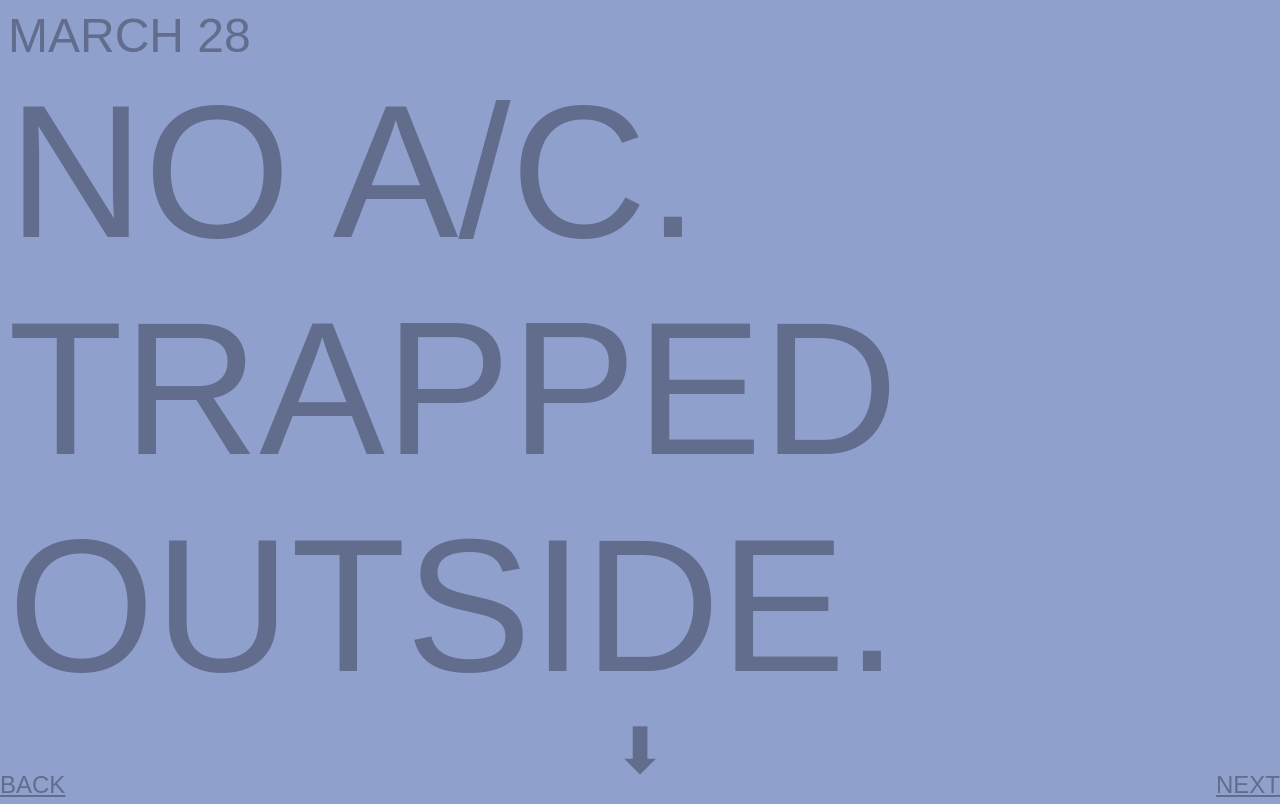
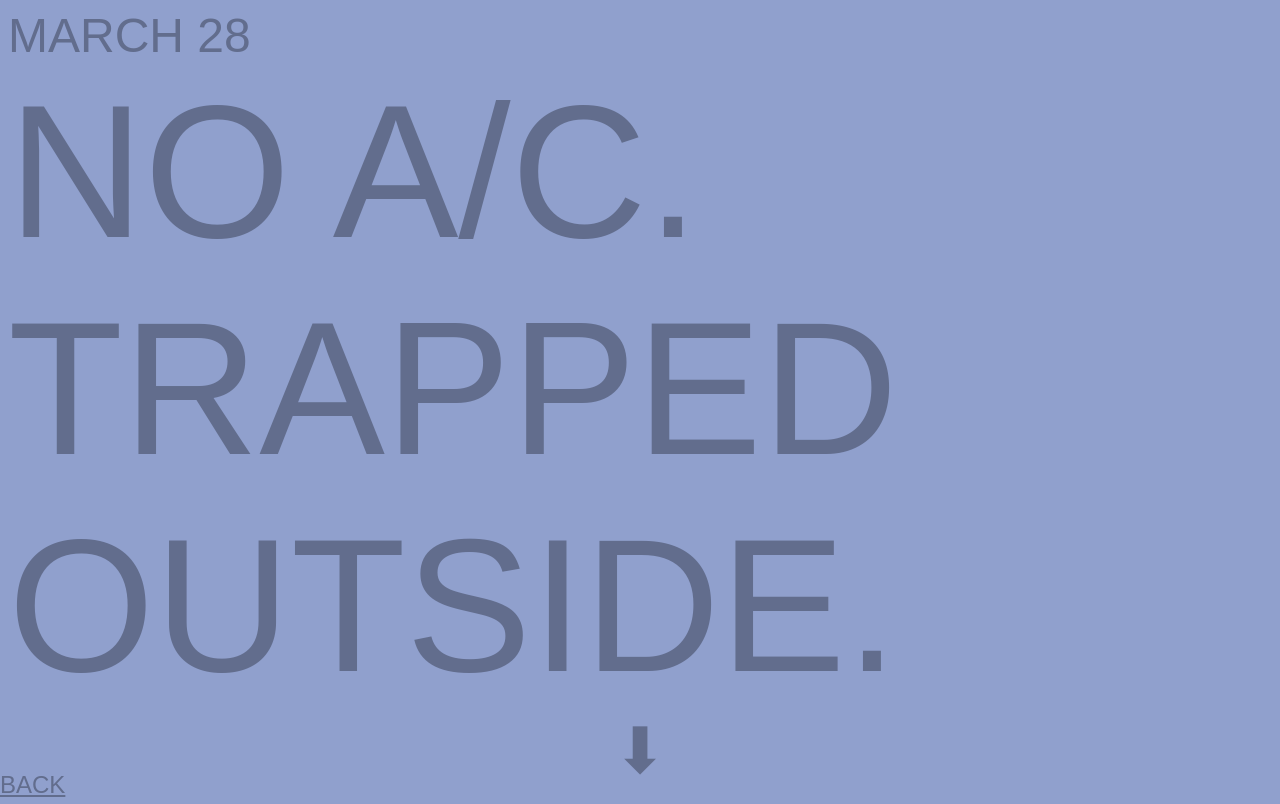
Before and after one commit to carlyshelton21/carlyshelton21.github.io-master, a plain HTML site: page assignments/virus/day8/index.html in a window 1280 px wide. Shown: the top 804 px of the page. Drawn offline with Linux system fonts and the light colour scheme; a web font is replaced by a local one.

Commit message:
Update index.html

```diff
--- a/assignments/virus/day8/index.html
+++ b/assignments/virus/day8/index.html
@@ -29,10 +29,5 @@
       <a class="day7" href="../day7/index.html">BACK</a>
     </div>
 
-
-    <div class="next">
-      <a class="index" href="../index/index.html">NEXT</a>
-    </div>
-
   </body>
 </html>
```
